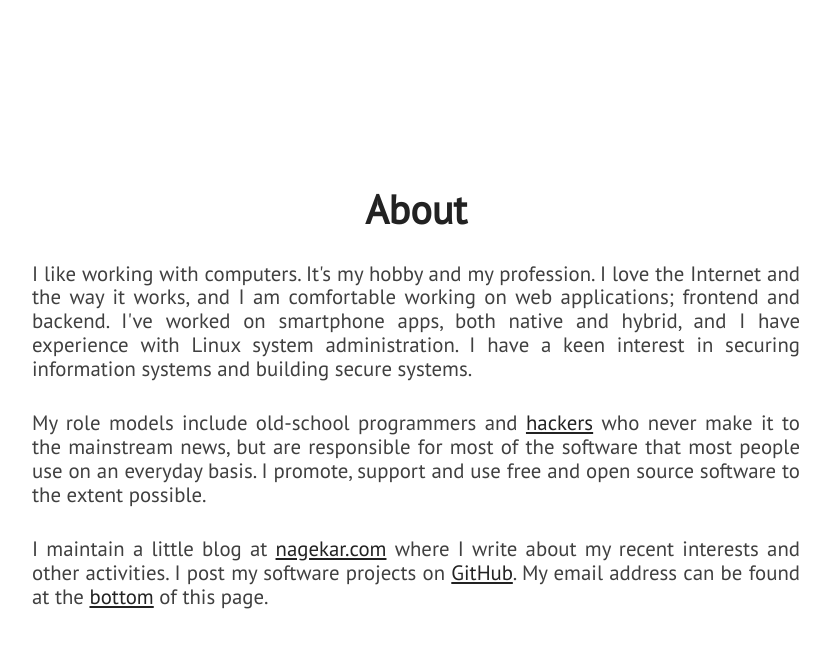
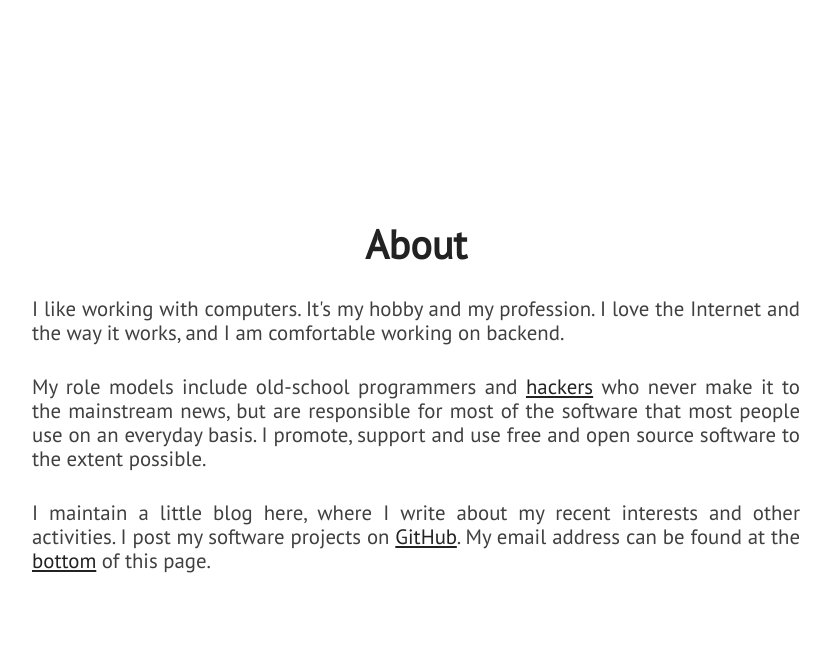
Before and after one commit to jhennifersmith/jhennifersmith.github.io, a Jekyll site: the page built from index.html, in a window 1280 px wide and 900 px high, scrolled down 1018 px. Shown: the top 648 px of the window, without its empty margins (224-1055 px from the left). Built offline with Jekyll 4.4.1, drawn with Linux system fonts in a browser that asks for light colours; nearby versions of some CDN libraries.

Commit message:
alterando sobre

```diff
--- a/_includes/about.html
+++ b/_includes/about.html
@@ -3,13 +3,13 @@
         <div id="about-text">
             <div class="section-heading">About</div>
             <p class="paragraph-text justify-text">
-                I like working with computers. It's my hobby and my profession. I love the Internet and the way it works, and I am comfortable working on web applications; frontend and backend. I've worked on smartphone apps, both native and hybrid, and I have experience with Linux system administration. I have a keen interest in securing information systems and building secure systems.
+                I like working with computers. It's my hobby and my profession. I love the Internet and the way it works, and I am comfortable working on backend.
             </p>
             <p class="paragraph-text justify-text">
                 My role models include old-school programmers and <a href="https://stallman.org/articles/on-hacking.html">hackers</a> who never make it to the mainstream news, but are responsible for most of the software that most people use on an everyday basis. I promote, support and use free and open source software to the extent possible.
             </p>
             <p class="paragraph-text justify-text">
-                I maintain a little blog at <a href="{{ site.blog_url }}">nagekar.com</a> where I write about my recent interests and other activities. I post my software projects on <a href="https://github.com/{{ site.github_username }}">GitHub</a>. My email address can be found at the <span class="extra-link"><a href="#extra">bottom</a></span> of this page.
+                I maintain a little blog here, where I write about my recent interests and other activities. I post my software projects on <a href="https://github.com/jhennifersmith">GitHub</a>. My email address can be found at the <span class="extra-link"><a href="#extra">bottom</a></span> of this page.
             </p>
         </div>
     </section>
```
